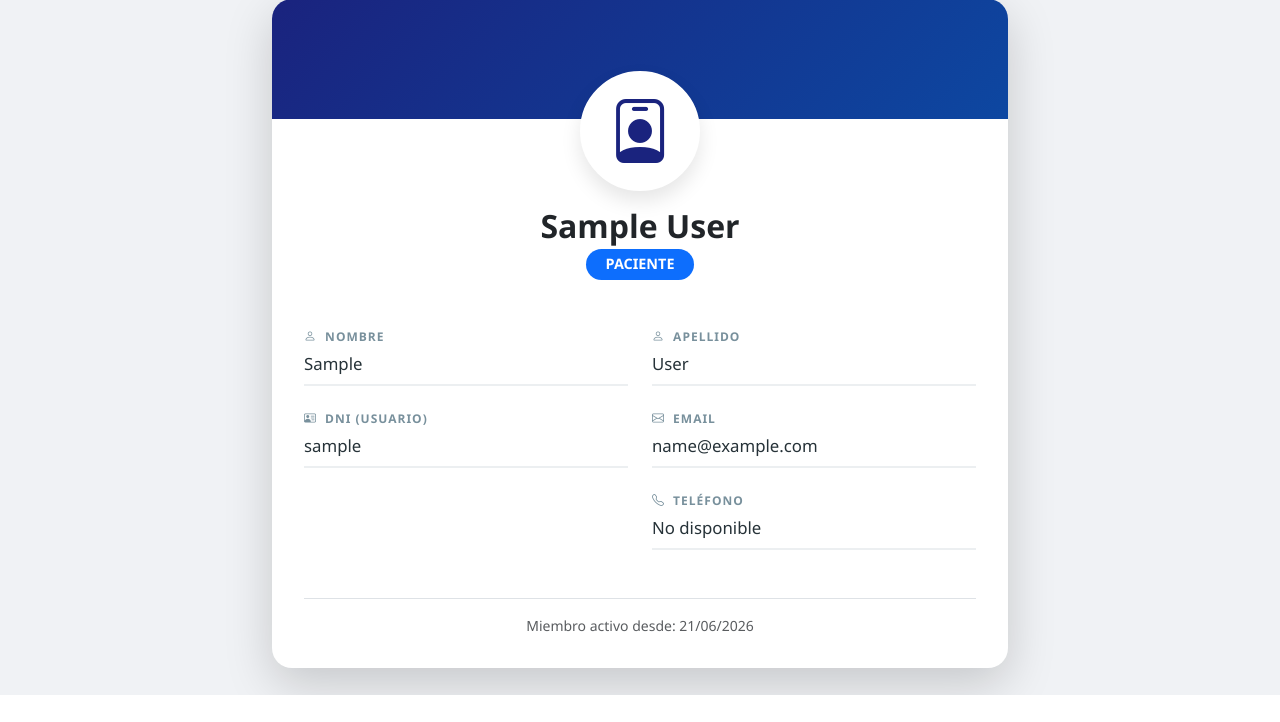
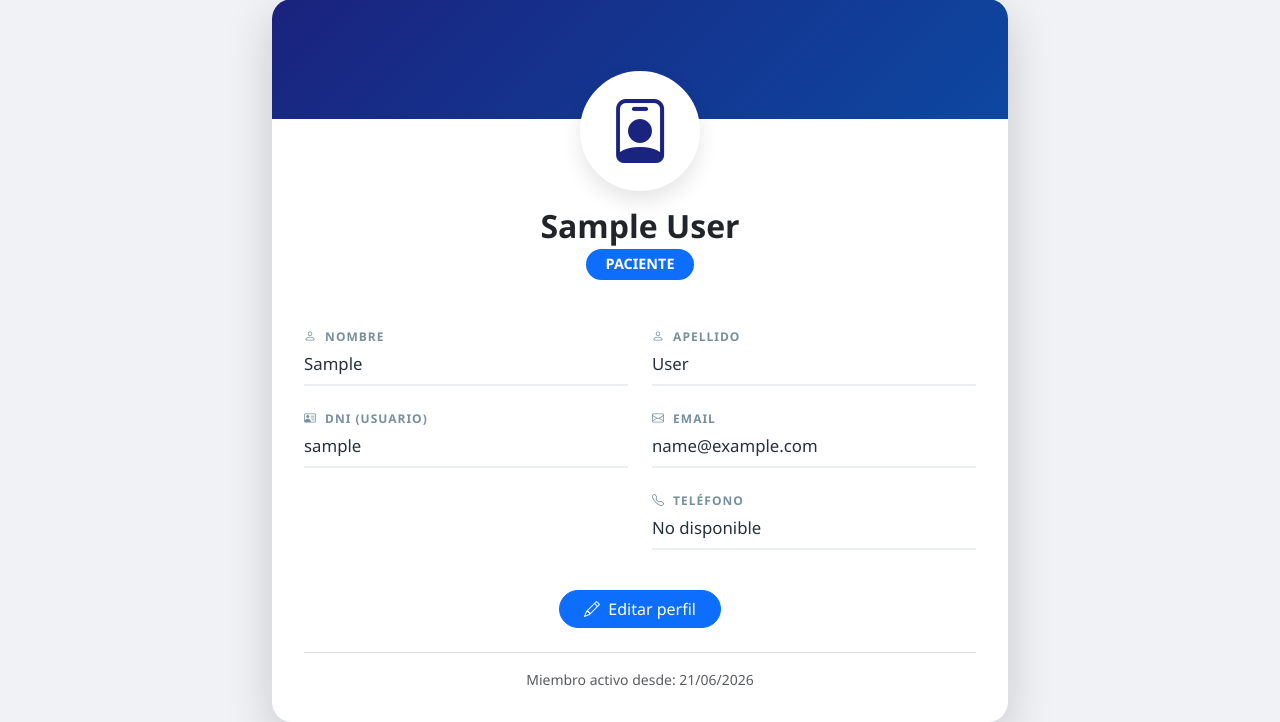
Before and after one commit to pvillalba91/sistema-turnos-grupo-1-, a Django app: page /mi-ficha-personal/ in a window 1280 px wide. Shown: the part 105-827 px from the top of the page. Before the commit the page ends 800 px from the top, so only its background shows below. Run offline with Django 4.2, Linux system fonts and the light colour scheme; the visitor is signed in with stand-in values (Sample User, id 1).

Commit message:
Editar perfil, cancelar turno y bloqueo de horarios ocupados

```diff
--- a/templates/clientes/perfil.html
+++ b/templates/clientes/perfil.html
@@ -68,6 +68,8 @@
                             <span class="badge badge-role bg-primary text-uppercase">{{ usuario.rol }}</span>
                         </div>
 
+                        <!-- VISTA DE DATOS -->
+                        <div id="vista-datos">
                             <div class="row g-4 text-start">
                                 <div class="col-md-6">
                                     <div class="info-group">
@@ -94,6 +96,45 @@
                                     </div>
                                 </div>
                             </div>
+                            <div class="text-center mt-3">
+                                <button onclick="document.getElementById('vista-datos').style.display='none'; document.getElementById('form-editar').style.display='block';" class="btn btn-primary rounded-pill px-4">
+                                    <i class="bi bi-pencil me-1"></i> Editar perfil
+                                </button>
+                            </div>
+                        </div>
+
+                        <!-- FORMULARIO DE EDICIÓN -->
+                        <div id="form-editar" style="display:none;">
+                            <form method="POST" action="{% url 'editar_perfil' %}">
+                                {% csrf_token %}
+                                <div class="row g-3">
+                                    <div class="col-md-6">
+                                        <label class="info-label">Nombre</label>
+                                        <input type="text" name="first_name" class="form-control" value="{{ usuario.first_name }}">
+                                    </div>
+                                    <div class="col-md-6">
+                                        <label class="info-label">Apellido</label>
+                                        <input type="text" name="last_name" class="form-control" value="{{ usuario.last_name }}">
+                                    </div>
+                                    <div class="col-md-6">
+                                        <label class="info-label">Email</label>
+                                        <input type="email" name="email" class="form-control" value="{{ usuario.email }}">
+                                    </div>
+                                    <div class="col-md-6">
+                                        <label class="info-label">Teléfono</label>
+                                        <input type="text" name="telefono" class="form-control" value="{{ usuario.telefono }}">
+                                    </div>
+                                </div>
+                                <div class="text-center mt-4">
+                                    <button type="submit" class="btn btn-success rounded-pill px-4 me-2">
+                                        <i class="bi bi-check-lg me-1"></i> Guardar
+                                    </button>
+                                    <button type="button" onclick="document.getElementById('vista-datos').style.display='block'; document.getElementById('form-editar').style.display='none';" class="btn btn-outline-secondary rounded-pill px-4">
+                                        Cancelar
+                                    </button>
+                                </div>
+                            </form>
+                        </div>
 
                         <div class="mt-4 pt-3 text-center border-top">
                             <p class="text-muted small mb-0">Miembro activo desde: {{ usuario.date_joined|date:"d/m/Y" }}</p>
@@ -103,5 +144,6 @@
             </div>
         </div>
     </div>
+    <script src="https://cdn.jsdelivr.net/npm/bootstrap@5.3.0/dist/js/bootstrap.bundle.min.js"></script>
 </body>
 </html>
--- a/turnos_app/views.py
+++ b/turnos_app/views.py
@@ -167,9 +167,15 @@ def disponibilidad_medico(request, profesional_id):
                 hora_inicio_str = actual.strftime("%H:%M")
                 pasado = (fecha_dia < hoy) or (fecha_dia == hoy and actual.time() < ahora.time())
 
+                turno_ocupado = Turno.objects.filter(
+                    profesional__user=medico,
+                    fecha_hora=datetime.combine(fecha_dia, datetime.strptime(hora_inicio_str, "%H:%M").time()),
+                    estado__in=['PEN', 'CON']
+                ).exists()
+
                 turnos_totales_dia.append({
                     'inicio': hora_inicio_str,
-                    'ocupado': pasado
+                    'ocupado': pasado or turno_ocupado
                 })
                 actual += timedelta(minutes=horario_config.duracion_turno)
 
@@ -268,3 +274,23 @@ def mis_turnos(request):
     except Perfil.DoesNotExist:
         turnos = []
     return render(request, 'turnos/mis_turnos.html', {'turnos': turnos})
+
+#EDITAR PERFIL (PACIENTE)
+@login_required
+def editar_perfil(request):
+    if request.method == 'POST':
+        request.user.first_name = request.POST.get('first_name', '')
+        request.user.last_name = request.POST.get('last_name', '')
+        request.user.email = request.POST.get('email', '')
+        request.user.telefono = request.POST.get('telefono', '')
+        request.user.save()
+        return redirect('ver_perfil_fijo')
+    return redirect('ver_perfil_fijo')
+
+#CANCELAR TURNO (PACIENTE)
+@login_required
+def cancelar_turno_paciente(request, turno_id):
+    turno = get_object_or_404(Turno, id=turno_id)
+    turno.estado = 'CAN'
+    turno.save()
+    return redirect('mis_turnos')
--- a/turnos_project/urls.py
+++ b/turnos_project/urls.py
@@ -26,4 +26,6 @@ urlpatterns = [
     path('accounts/', include('accounts.urls')), # El login que hizo Pri
     path('reservar-confirmar/<int:medico_id>/<int:horario_id>/', views.formulario_reserva, name='formulario_reserva'),
     path('clientes/', include('clientes.urls')), # El registro de clientes
+    path('perfil/editar/', views.editar_perfil, name='editar_perfil'),
+    path('mis-turnos/cancelar/<int:turno_id>/', views.cancelar_turno_paciente, name='cancelar_turno_paciente'),
 ]
```
Also changed, not shown: templates/turnos/mis_turnos.html (+12 -5 lines). Lines whose indentation alone changed are shown as unchanged.
